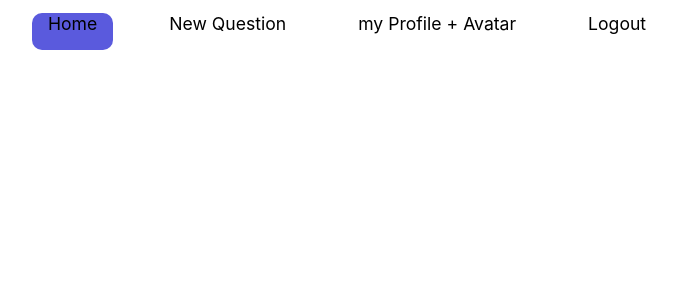
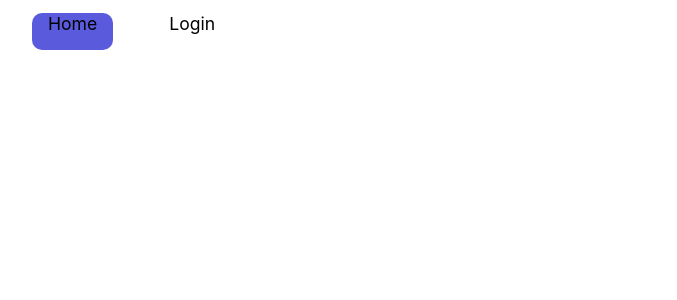
Before and after one commit to OmerCohenAviv/Would-You-Rather-App-, a React (Create React App) app: page / in a window 1280 px wide. Shown: the top 300 px of the page, without its empty margins (48-725 px from the left). Built offline with nearby package versions, Linux system fonts and the light colour scheme.

Commit message:
Added condition Navigation (if user Logged -> X else Y )

```diff
--- a/src/components/Navigation/NavigationItems/NavigationItems.js
+++ b/src/components/Navigation/NavigationItems/NavigationItems.js
@@ -3,7 +3,16 @@ import React from 'react';
 import NavigationItem from './NavigationItem/NavigationItem';
 import classes from './NavigationItems.module.css'
 
-const navigationItems = (props) => (
+const navigationItems = (props) => {
+    let routes = (
+        <ul className={classes.Main}>
+            <NavigationItem to='/' text='Home' />
+            <NavigationItem to='/login' text='Login' />
+        </ul>
+
+    );
+    if (props.userLogged) {
+        routes = (
             <ul className={classes.Main}>
                 <NavigationItem to='/' text='Home' />
                 <NavigationItem to='/newQuestion' text='New Question' />
@@ -11,6 +20,9 @@ const navigationItems = (props) => (
                 <NavigationItem to='/logout' text='Logout' />
             </ul>
         );
+    }
+    return routes
+};
 
 
 
--- a/src/components/Navigation/Toolbar/Toolbar.js
+++ b/src/components/Navigation/Toolbar/Toolbar.js
@@ -5,7 +5,7 @@ import NavigationItems from '../NavigationItems/NavigationItems';
 
 const toolbar = (props) => (
   <div className={classes.Main}>
-    <NavigationItems />
+    <NavigationItems userLogged={props.userLogged}/>
   </div>
 );
 
--- a/src/containers/Login/Login.js
+++ b/src/containers/Login/Login.js
@@ -14,7 +14,7 @@ class Login extends Component {
 
     changeSelectValueHandler = (event) => {
         const updatedCurrentUserID = event.target.value
-        this.setState({currentUserID: updatedCurrentUserID})
+        this.setState({ currentUserID: updatedCurrentUserID })
     };
     onLoginHandler = () => {
         const currentUserID = [...this.state.currentUserID].join('');
@@ -23,7 +23,6 @@ class Login extends Component {
 
     render() {
         const usersOptions = Object.values(this.props.users).map(user => {
-
             return <option key={user.id} value={user.id}> {user.name} </option>
         });
         let userDisplay = (
--- a/src/hoc/Layout/Layout.js
+++ b/src/hoc/Layout/Layout.js
@@ -1,15 +1,24 @@
-import React, { Fragment } from 'react';
+import React, {Component, Fragment } from 'react';
 import Toolbar from '../../components/Navigation/Toolbar/Toolbar';
+import { connect } from 'react-redux';
 import classes from './Layout.module.css';
 
-const layout = ( props ) => {
-   return <Fragment>
-        <Toolbar />
-        <main className={classes.Layout}>
-            {props.children}
-        </main>
-    </Fragment>
+class Layout extends Component {
+    render() {
+        return (
+            <Fragment>
+            <Toolbar userLogged = {this.props.userLogged}/>
+            <main className={classes.Layout}>
+                {this.props.children}
+            </main>
+        </Fragment>
+        );
+    };
 };
+const mapStateToProps = state => {
+    return {
+        userLogged: state.users.currentUser !== null
+    }
+}
 
-
-export default layout;
+export default connect(mapStateToProps)(Layout);
--- a/src/store/reducers/Questions.js
+++ b/src/store/reducers/Questions.js
@@ -2,9 +2,9 @@
 import * as actionTypes from '.././actions/ActionTypes';
 
 const initalState = {
-    allQuestions: [],
+    allQuestions: null,
     loading: false,
-    error: ''
+    error: null
 }
 
 const questionReducer = (state = initalState, action) => {
--- a/src/store/reducers/Users.js
+++ b/src/store/reducers/Users.js
@@ -1,10 +1,10 @@
 import * as actionTypes from '../actions/ActionTypes';
 
 const initalState = {
-    allUsers: [],
-    currentUser: '',
+    allUsers: '',
+    currentUser: null,
     loading: false,
-    error: ''
+    error: null
 };
 
 const usersReducer = (state = initalState, action) => {
```
Lines whose indentation alone changed are shown as unchanged.
